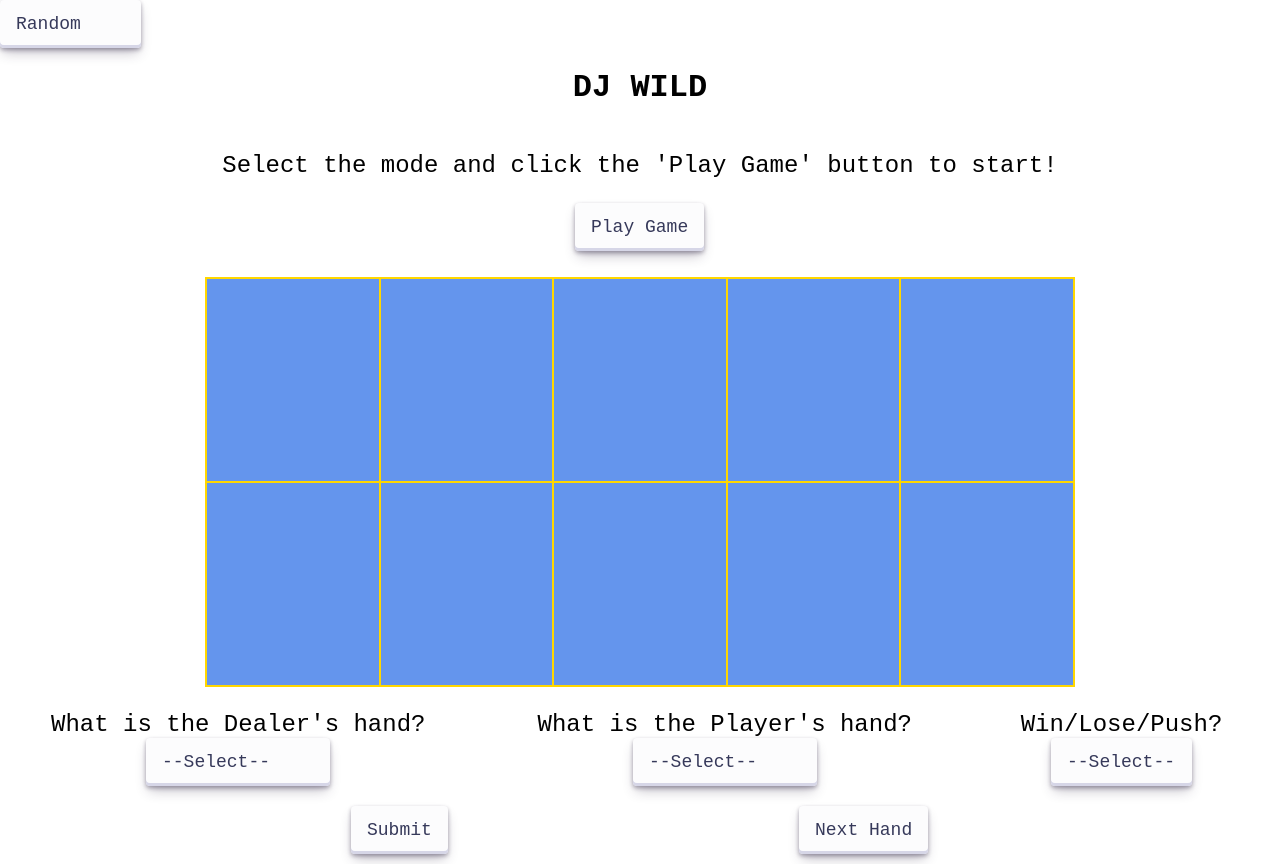
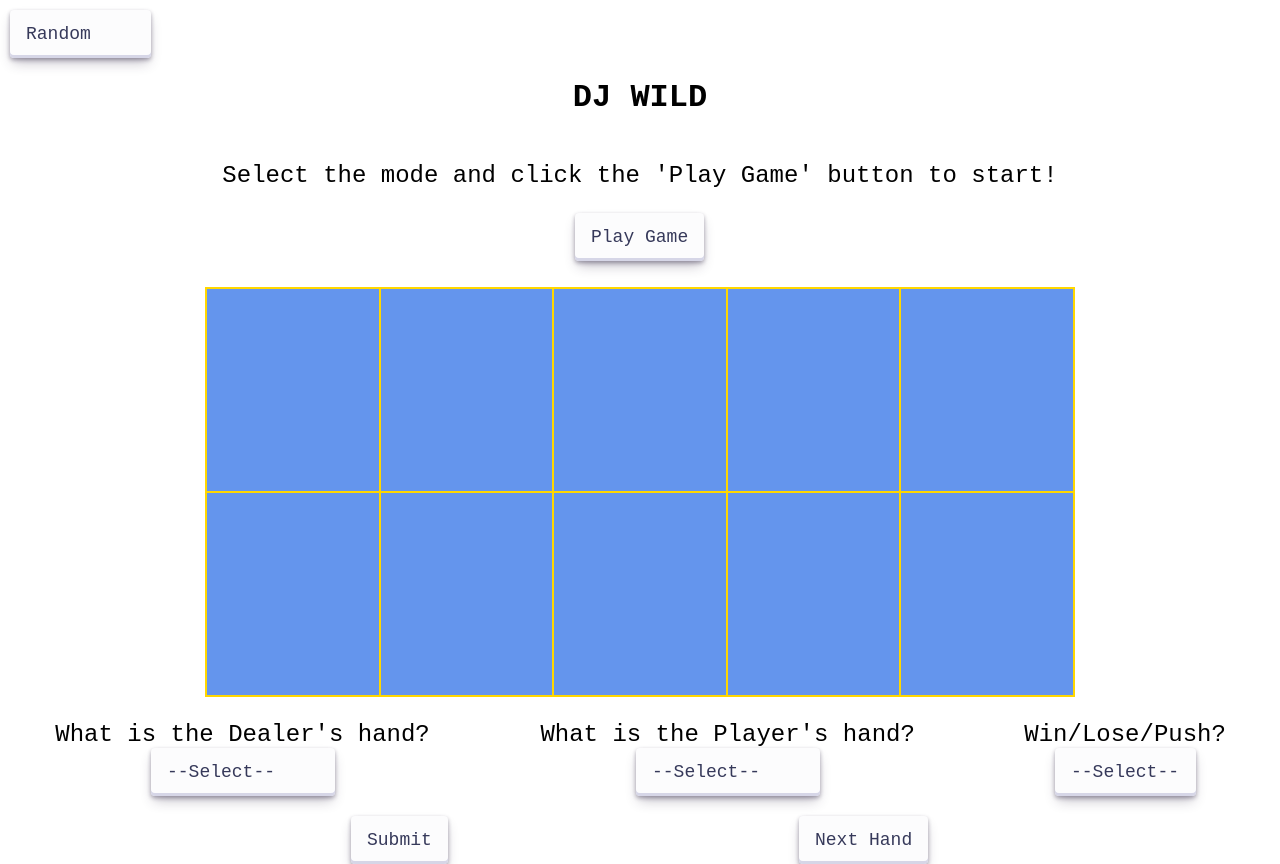
Before and after one commit to Nimiato/Nimiato.github.io, a plain HTML site: page index.html in a window 1280 px wide. Drawn offline with Linux system fonts and the light colour scheme.

Commit message:
Format Updates
Changed some formatting on the drop down menus.

Moved the mode select off of touching the side of the screen.

Evenly spaced the Player, dealer, and wlp dropdowns instead of having them all crammed together.

```diff
--- a/style.css
+++ b/style.css
@@ -203,7 +203,7 @@ header
 {
     display:flex;
     flex-direction: row;
-    justify-content: center;
+    justify-content: space-evenly;
     align-items: center;
     font-family: "JetBrains Mono",monospace;
     font-size: 1.5rem;
@@ -213,8 +213,16 @@ header
 
 .dp-drop-container, .player-drop-container, .wlp-drop-container
 {
+   margin-left: 10px;
    margin-right: 10px;
    margin-bottom: 10px;
+}
+
+.mode-selection
+{
+    margin-left: 10px;
+    margin-top: 10px;
+    margin-right: 10px;
 }
 
 .badge
```
